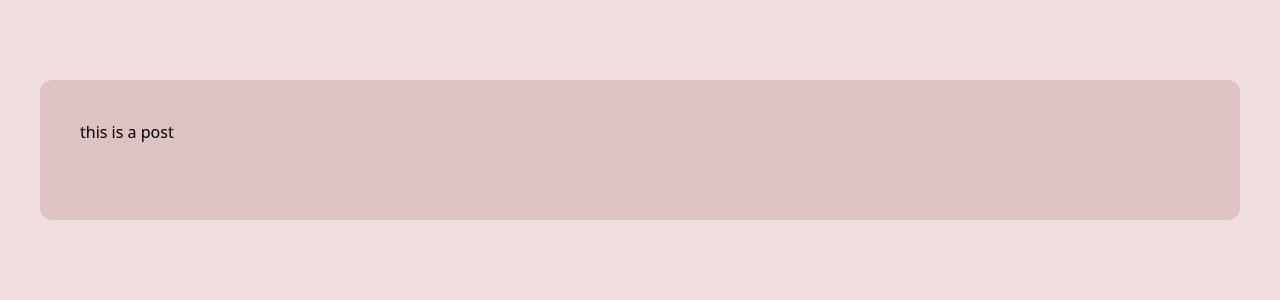
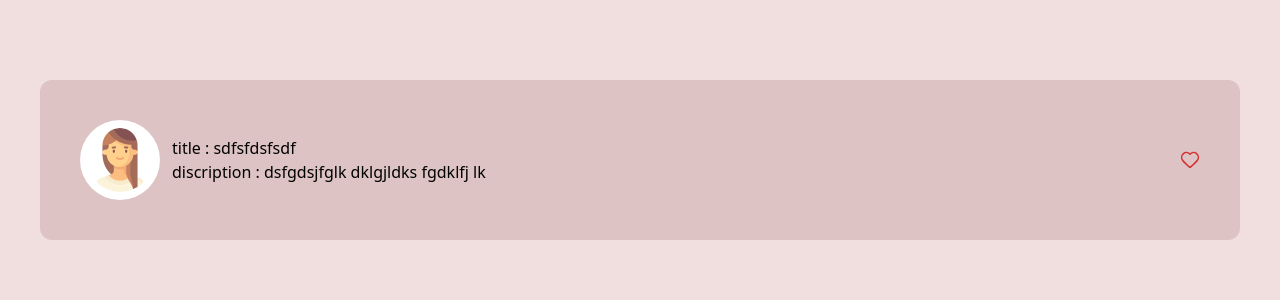
Before and after one commit to hanieAfzali/Infinite-posts, a Next.js app: page / in a window 1280 px wide. Shown: the top 300 px of the page. Built offline with nearby package versions, Linux system fonts and the light colour scheme.

Commit message:
fix post ui

```diff
--- a/components/Post.jsx
+++ b/components/Post.jsx
@@ -1,7 +1,18 @@
+import { LikeHeart } from "./SVGs";
+
 const Post = () => {
     return (
-        <div className=" p-10 m-10  rounded-[12px] bg-[#DDC3C3] h-[140px] ">
-            this is a post
+        <div className=" p-10 m-10  rounded-[12px] bg-[#DDC3C3] min-h-[140px] flex justify-between items-center ">
+            <div className="flex gap-3 items-center">
+                <img className="bg-white rounded-[50%] h-20 w-20 p-2" alt="profile" src="/images/woman.png"/>
+                <div>
+                    <h3 className="bold">title : sdfsfdsfsdf</h3>
+                    <p>discription : dsfgdsjfglk dklgjldks fgdklfj lk</p>
+                </div>
+            </div>
+            <div className="block">
+                <LikeHeart/>
+            </div>
         </div>
      );
 }
--- /dev/null
+++ b/components/SVGs.jsx
@@ -0,0 +1,28 @@
+"use client";
+
+import { useState } from "react";
+
+export function LikeHeart() {
+    const [liked, setLiked] = useState(false);
+    return (
+      <svg
+      onClick={() => setLiked(!liked)}
+      cursor={'pointer'}
+        width="20"
+        height="20"
+        viewBox="0 0 20 20"
+        fill={liked ? "#D3302F" : "none"}
+        xmlns="http://www.w3.org/2000/svg"
+      >
+        <path
+          fillRule="evenodd"
+          clipRule="evenodd"
+          d="M9.99417 4.27984C8.328 2.332 5.54963 1.80804 3.46208 3.59168C1.37454 5.37532 1.08065 8.3575 2.72 10.467C4.08302 12.2209 8.20798 15.9201 9.55992 17.1173C9.71117 17.2513 9.78684 17.3183 9.875 17.3446C9.952 17.3676 10.0363 17.3676 10.1133 17.3446C10.2014 17.3183 10.2771 17.2513 10.4283 17.1173C11.7803 15.9201 15.9053 12.2209 17.2683 10.467C18.9076 8.3575 18.6496 5.35656 16.5262 3.59168C14.4028 1.8268 11.6603 2.332 9.99417 4.27984Z"
+          stroke="#D3302F"
+          strokeWidth="1.5"
+          strokeLinecap="round"
+          strokeLinejoin="round"
+        />
+      </svg>
+    );
+  }
```
Also changed, not shown: public/images/woman.png (added).
